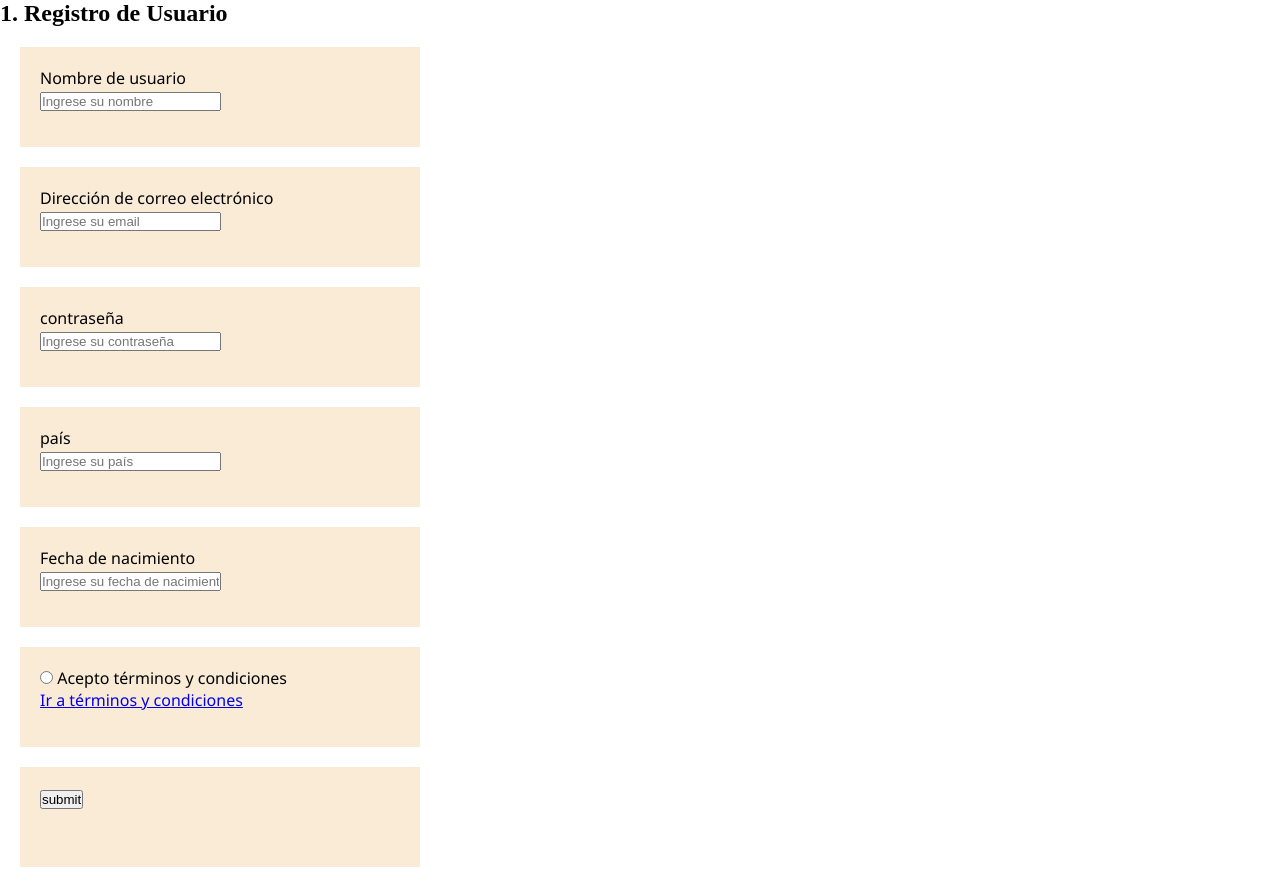
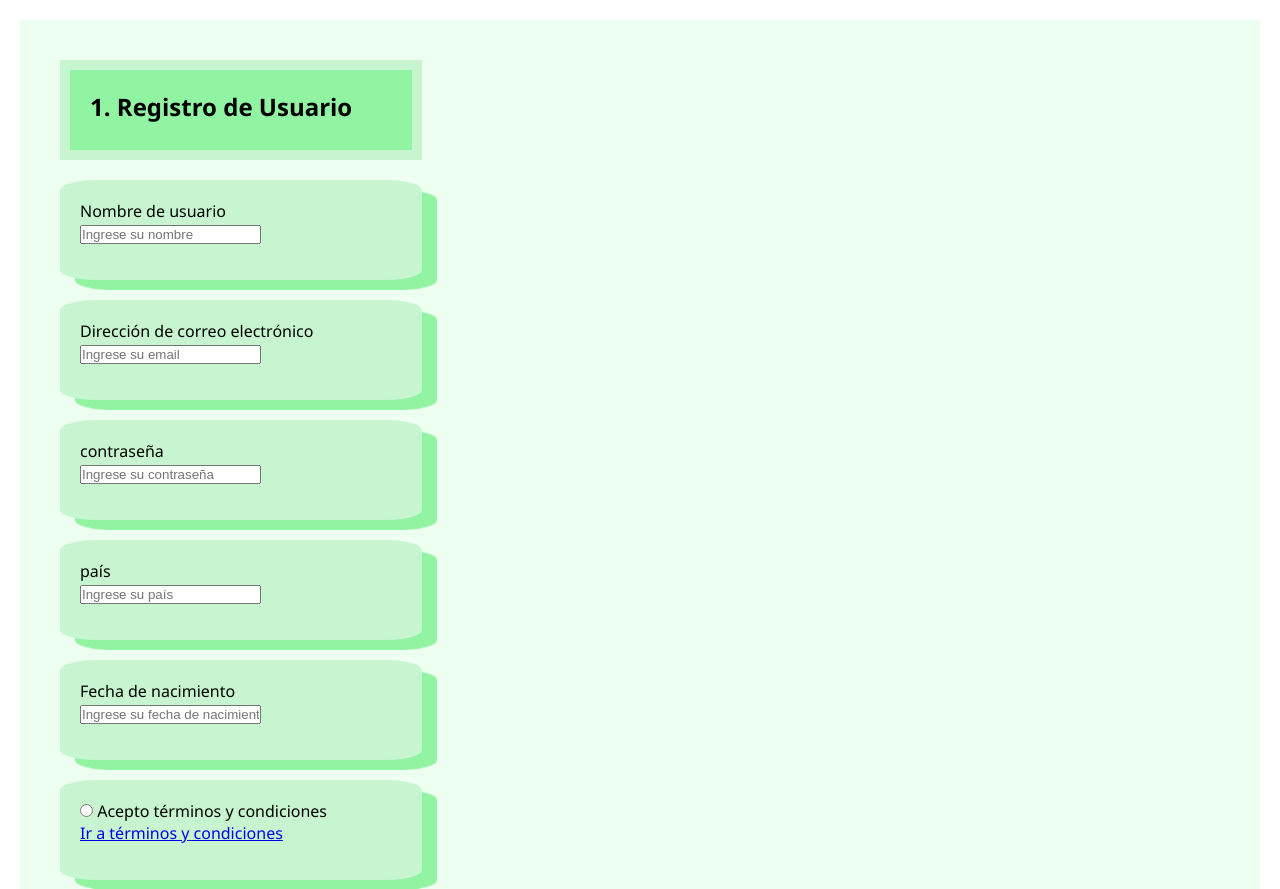
Before and after one commit to alba1997alumnoscei/apuntes-de-clase, a plain HTML site: page dia13 30-04-24/index.html in a window 1280 px wide. Shown: the top 889 px of the page. Drawn offline with Linux system fonts and the light colour scheme.

Commit message:
empezado primero

```diff
--- a/dia13 30-04-24/index.html
+++ b/dia13 30-04-24/index.html
@@ -13,17 +13,14 @@ Requerimientos: Validación de correo electrónico,  aceptación de términos y
 
 <body>
 
-
-        <form
-        action="https:/ecampus.rocks/registro-de-usuario.php"
-        method="post"
-        enctype="multipart/form-data">
-            <h2>1. Registro de Usuario</h2>
+<div class="container">
+    <form action="https:/ecampus.rocks/registro-de-usuario.php" method="post" enctype="multipart/form-data">
+        <h2 class="tituloformulario">1. Registro de Usuario</h2>
 
         <div class="titulos">
             <label for="nombredeusuario">Nombre de usuario</label><br>
-                <input type="text" id="nombredeusuario" name="nombredeusuario" value=""
-                    placeholder="Ingrese su nombre" /> <br>
+            <input type="text" id="nombredeusuario" name="nombredeusuario" value="" placeholder="Ingrese su nombre" />
+            <br>
         </div>
 
         <div class="titulos">
@@ -64,7 +61,7 @@ Requerimientos: Validación de correo electrónico,  aceptación de términos y
     </form>
 
 
-
+</div>
 
 </body>
 
--- a/dia13 30-04-24/style.css
+++ b/dia13 30-04-24/style.css
@@ -1,32 +1,58 @@
 * {
     margin: 0px;
-    padding: 0;
+    padding: 0px;
     box-sizing: border-box;
 
 
 }
 
-.form {display: flex;
+.container {
+    display: flex;
+    background-color: rgb(237, 255, 240);
+    padding: 20px;
+    margin: 20px;
+    border: 20px;
+
+}
+
+.tituloformulario {
     flex-direction: column;
-    height: 100vh;
+    height: 100px;
+    width: 100%;
+    padding: 20px;
+    margin: 20px;
+    border: 10px solid rgb(199, 245, 207);
+    background-color: rgb(145, 244, 162);
+    color: solid black;
+    font-family: 'Segoe UI', Tahoma, Geneva, Verdana, sans-serif;
+    align-items: center;
+
+}
+
+.titulos {
+    flex-direction: column;
+    height: 100px;
     width: 100%;
     padding: 20px;
     margin: 20px;
     border: 20px;
-    background-color: beige;}
+    background-color: rgb(199, 245, 207);
+    color: solid black;
+    font-family: 'Segoe UI', Tahoma, Geneva, Verdana, sans-serif;
+    border-radius: 10%;
+    box-shadow: 15px 10px rgb(145, 244, 162);
 
-    .titulos{
+}
+.submit {
     flex-direction: column;
     height: 100px;
-        width: 400px;
+    width: 100%;
     padding: 20px;
     margin: 20px;
-        border: 20px;
-        background-color:antiquewhite;
+    border: 10px solid rgb(199, 245, 207);
+    background-color: rgb(145, 244, 162);
     color: solid black;
     font-family: 'Segoe UI', Tahoma, Geneva, Verdana, sans-serif;
-
-
-
+   justify-content: center;
 
 }
```
Lines whose indentation alone changed are shown as unchanged.
